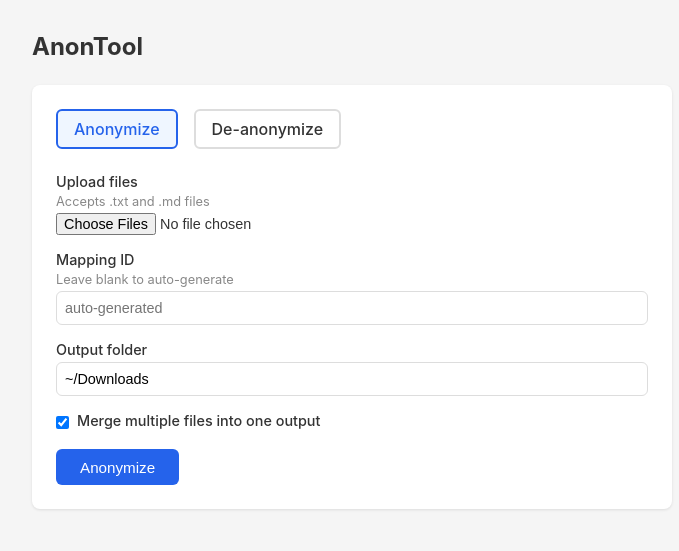
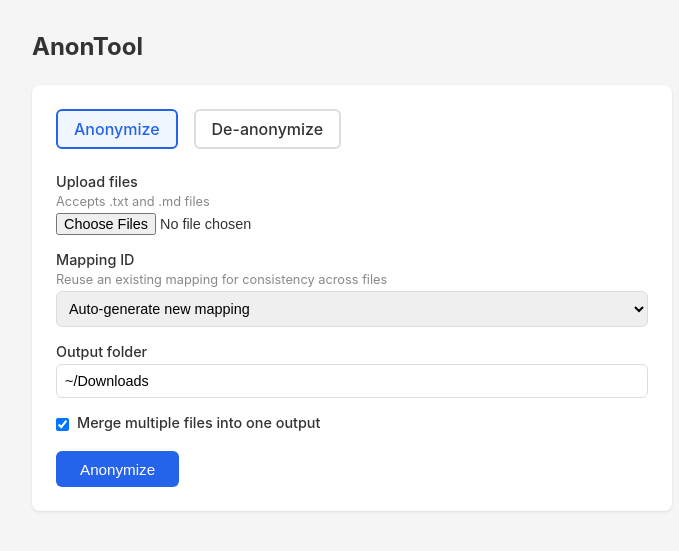
Before and after one commit to shawn-made/anon-tool, a Flask app: page / in a window 1280 px wide. Shown: the top 551 px of the page, without its empty margins (288-967 px from the left). Run offline with Flask 3, Linux system fonts and the light colour scheme; data that the repository does not hold is empty.

Commit message:
Add mapping ID dropdown to anonymize form for cross-file consistency
Replaced the free-text mapping ID input with a select dropdown that
lists existing mappings, so users can easily reuse a mapping across
files. Also fixed CLAUDE.md process playbook path.

Co-Authored-By: Claude Opus 4.6 <noreply@anthropic.com>

```diff
--- a/backend/app/templates/index.html
+++ b/backend/app/templates/index.html
@@ -57,8 +57,10 @@
                     </div>
                     <div class="form-group">
                         <label for="anon-mapping">Mapping ID</label>
-                        <div class="hint">Leave blank to auto-generate</div>
-                        <input type="text" id="anon-mapping" name="mapping_id" placeholder="auto-generated">
+                        <div class="hint">Reuse an existing mapping for consistency across files</div>
+                        <select id="anon-mapping" name="mapping_id">
+                            <option value="">Auto-generate new mapping</option>
+                        </select>
                     </div>
                     <div class="form-group">
                         <label for="anon-output">Output folder</label>
@@ -108,16 +110,20 @@
             });
         });
 
-        // Load mappings for de-anonymize dropdown
+        // Load mappings for both dropdowns
         async function loadMappings() {
             try {
                 const res = await fetch('/mappings');
                 const mappings = await res.json();
-                const select = document.getElementById('deanon-mapping');
+                const deanonSelect = document.getElementById('deanon-mapping');
+                const anonSelect = document.getElementById('anon-mapping');
                 if (mappings.length === 0) {
-                    select.innerHTML = '<option value="">No mappings found</option>';
+                    deanonSelect.innerHTML = '<option value="">No mappings found</option>';
+                    anonSelect.innerHTML = '<option value="">Auto-generate new mapping</option>';
                 } else {
-                    select.innerHTML = mappings.map(m => `<option value="${m}">${m}</option>`).join('');
+                    deanonSelect.innerHTML = mappings.map(m => `<option value="${m}">${m}</option>`).join('');
+                    anonSelect.innerHTML = '<option value="">Auto-generate new mapping</option>'
+                        + mappings.map(m => `<option value="${m}">${m}</option>`).join('');
                 }
             } catch (e) {
                 document.getElementById('deanon-mapping').innerHTML = '<option value="">Error loading mappings</option>';
```
Also changed, not shown: CLAUDE.md (+1 -1 lines).
